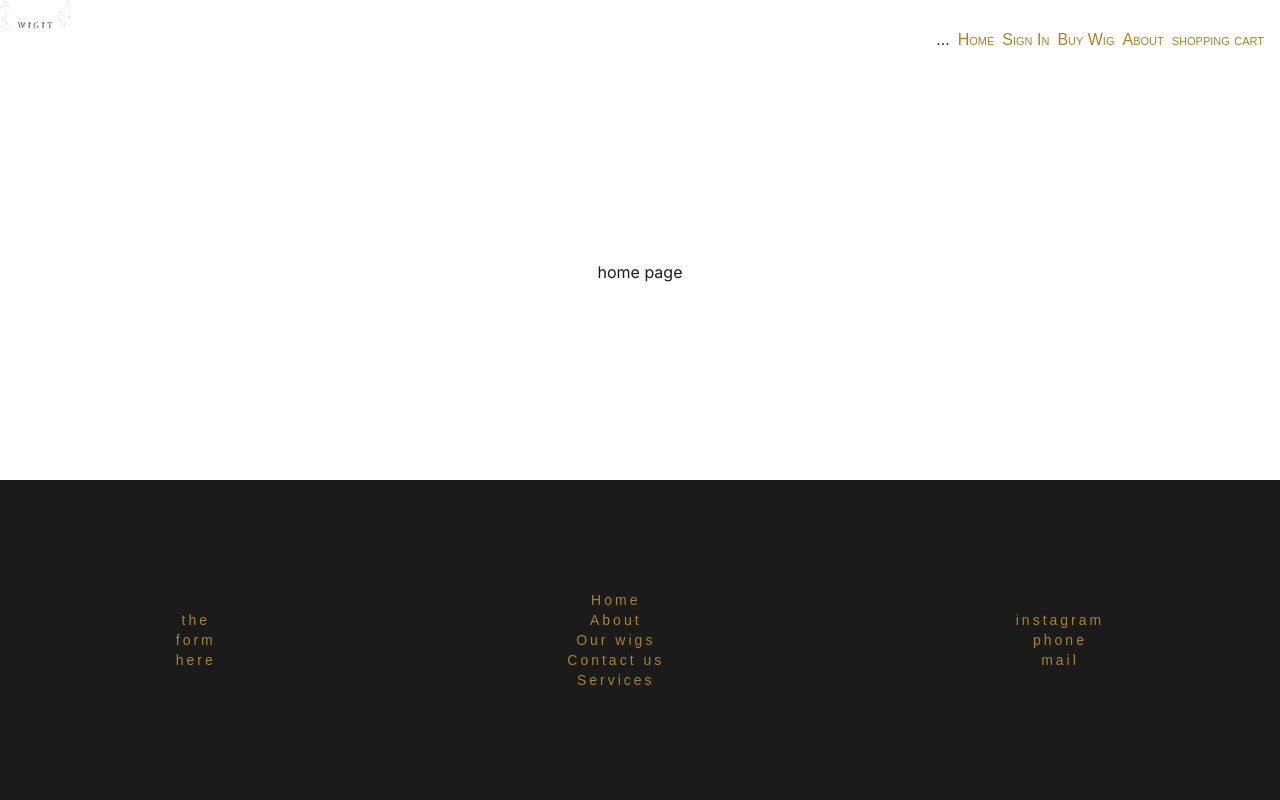
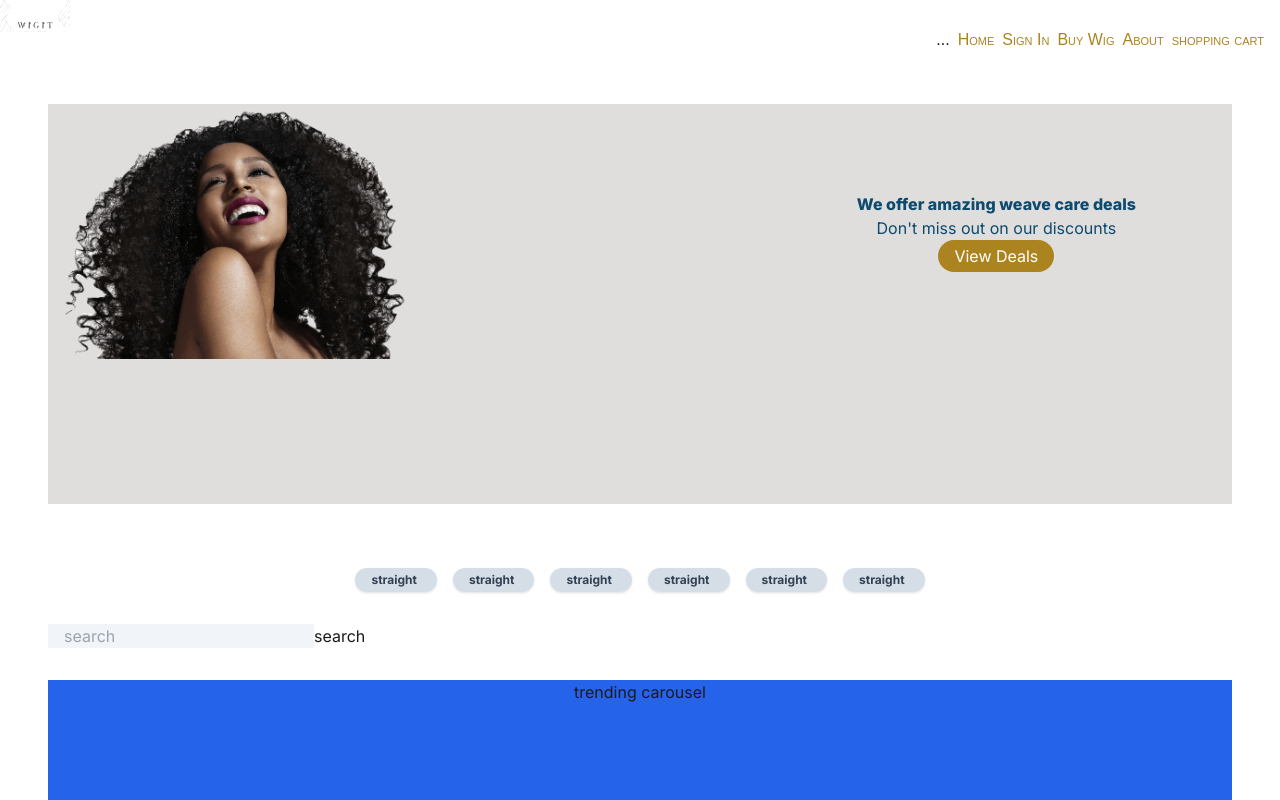
Before and after one commit to chee-zaram/wigit-webapp, a Next.js app in the folder assets/: page / in a window 1280 px wide. Shown: the top 800 px of the page. Built offline with nearby package versions, Linux system fonts and the light colour scheme.

Commit message:
Feat: Design home page header

```diff
--- a/assets/app/page.tsx
+++ b/assets/app/page.tsx
@@ -1,7 +1,50 @@
+import Image from 'next/image';
+import headerImage from '@/public/assets/images/afro_girl.png';
+
 export default function Home() {
   return (
-    <div>
-        <p>home page</p>
-    </div>
+    <main className='grid grid-rows-[repeat(10,_minmax(0,_1fr))] gap-4 md:gap-8 grid-flow-col min-h-screen px-8 md:px-12'>
+      <section className='row-span-3 home_section bg-[#E0DEDD]'>
+        <div className='flex flex-wrap gap-2 justify-center sm:justify-between items-center'>
+          <div className='bg-[#E0DEDD]'>
+            <Image
+            src={ headerImage }
+            alt='girl on afro, smiling'
+            width={400}
+            height={1101}
+            />
+          </div>
+          <div className='p-4 md:p-8 md:mr-16'>
+            <h3 className='text-sky-900 text-xxl font-extrabold'>We offer amazing weave care deals</h3>
+            <p className='text-sky-900 text-l'>Don't miss out on our discounts</p>
+            <button className='bg-accent px-4 py-1 capitalize rounded-full text-bg text-light_bg'>view deals</button>
+          </div>
+        </div>
+      </section>
+      <section className='row-span-1 home_section'>
+        <div className='flexbox_row gap-2 md:gap-4 p-4 md:p-8'>
+          <button className='font-bold text-xs text-slate-700 py-1 px-4 shadow rounded-full bg-slate-300/80'>straight<i className='btn_icon mr-1'></i></button>
+          <button className='font-bold text-xs text-slate-700 py-1 px-4 shadow rounded-full bg-slate-300/80'>straight<i className='btn_icon mr-1'></i></button>
+          <button className='font-bold text-xs text-slate-700 py-1 px-4 shadow rounded-full bg-slate-300/80'>straight<i className='btn_icon mr-1'></i></button>
+          <button className='font-bold text-xs text-slate-700 py-1 px-4 shadow rounded-full bg-slate-300/80'>straight<i className='btn_icon mr-1'></i></button>
+          <button className='font-bold text-xs text-slate-700 py-1 px-4 shadow rounded-full bg-slate-300/80'>straight<i className='btn_icon mr-1'></i></button>
+          <button className='font-bold text-xs text-slate-700 py-1 px-4 shadow rounded-full bg-slate-300/80'>straight<i className='btn_icon mr-1'></i></button>
+        </div>
+        <div className='flex flexl-nowrap rounded-fulloverflow-hidden  shadowmax- w-[70px bg-green-200]'>
+          <input type='text' placeholder='search' className='outline-accent px-4 bg-slate-100' />
+          <button className='w-max'>search</button>
+        </div>
+      </section>
+      <section className='row-span-3 home_section  bg-blue-600' >
+        <div>
+          <h2>trending carousel</h2>
+        </div>
+      </section>
+      <section className='row-span-3 home_section bg-blue-800' >
+        <div>
+          <h2>group section</h2>
+        </div>
+      </section>
+    </main>
 
   )}
```
Also changed, not shown: assets/public/assets/images/afro_girl.png (renamed from assets/public/assets/images/kisspng-afro-textured-hair-black-hair-cosmetics-hairstyle-5b3da8d83797e9.1380970115307675762277.png).
